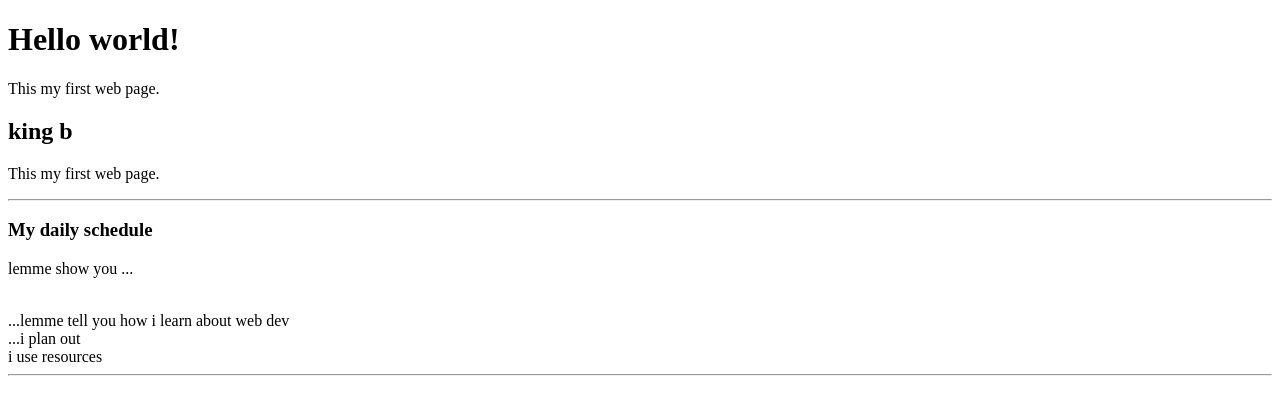
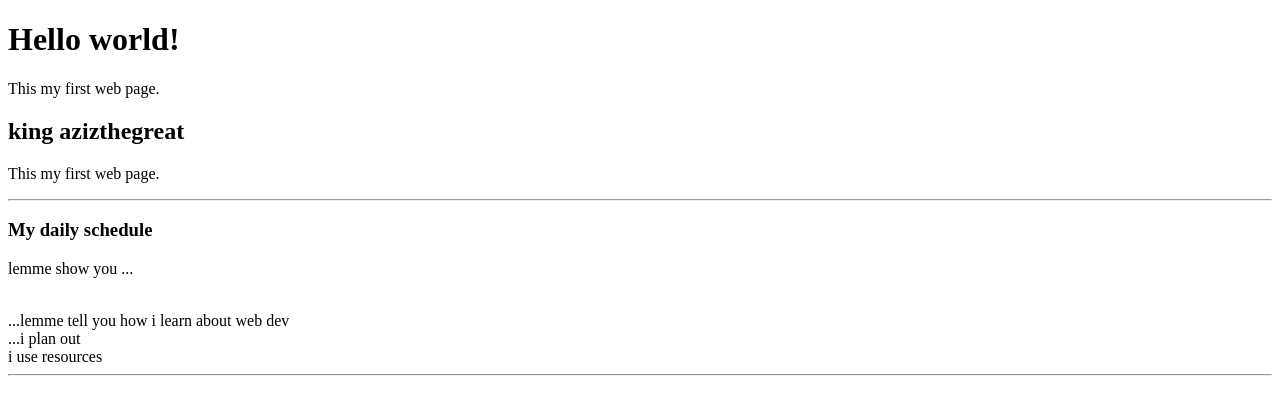
Before and after one commit to azizthe-great/aziz, a plain HTML site: page index.html in a window 1280 px wide. Drawn offline with Linux system fonts and the light colour scheme.

Commit message:
index.html

```diff
--- a/index.html
+++ b/index.html
@@ -13,7 +13,7 @@
         <h1>Hello world!</h1>
          <p>This my first web page.</p>
 
-         <h2>king b</h2>
+         <h2>king azizthegreat</h2>
         <p>This my first web page.</p>
 
         <hr>
```
